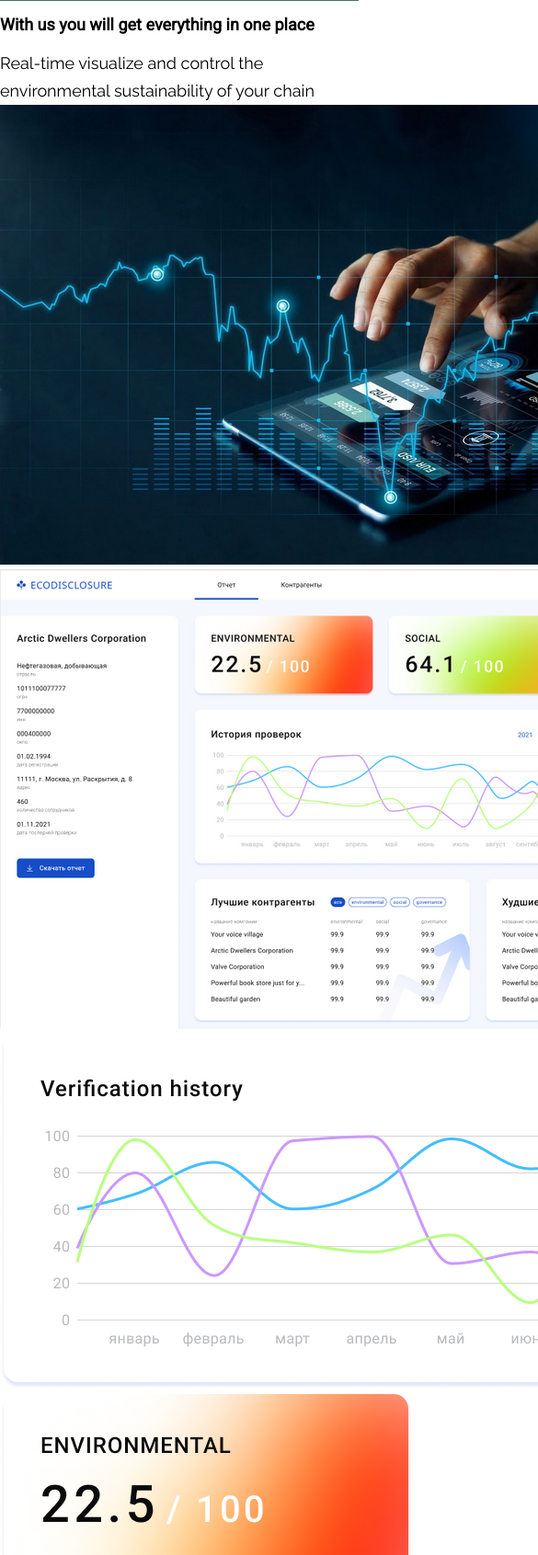
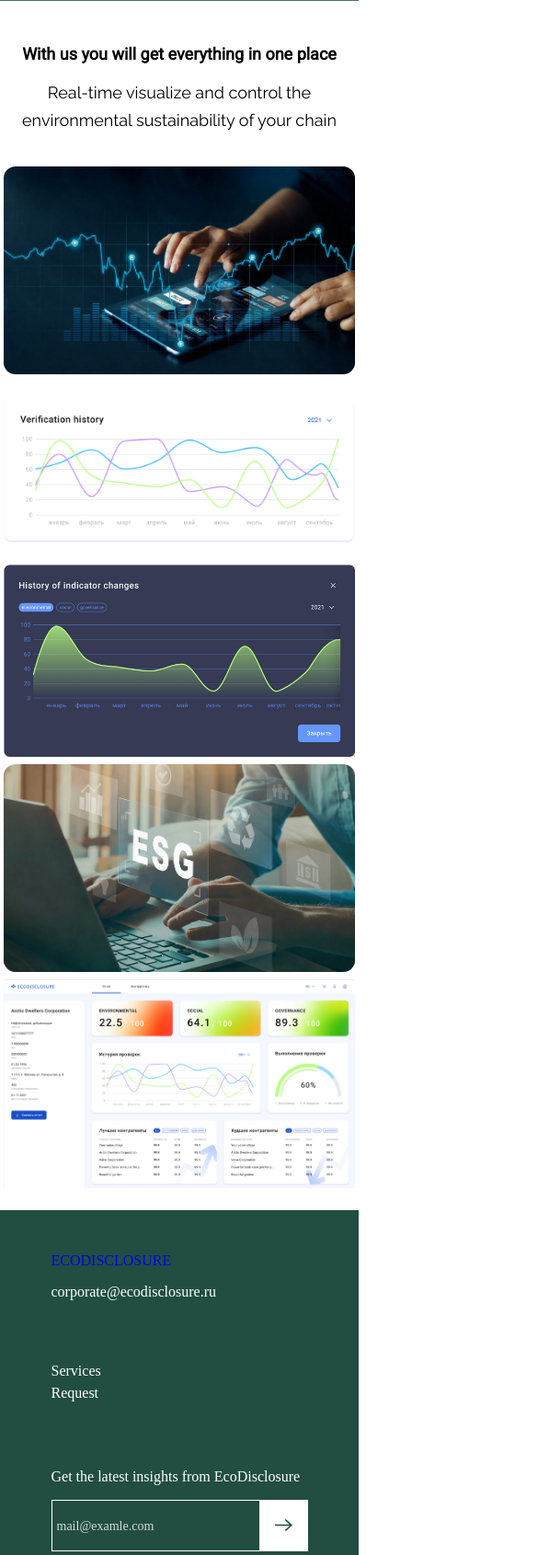
Before and after one commit to IrinaParamonova7980/EcoDisclosure, a plain HTML site: page index.html in a window 390 px wide. Shown: the part 3470-5161 px from the top of the page at 92% size, 585 px wide, since content can reach past the window. Drawn offline with Linux system fonts and the light colour scheme.

Commit message:
Blok 6. Visualization

```diff
--- /dev/null
+++ b/assets/css/visualization.scss
@@ -0,0 +1,93 @@
+$mobile: 375px;
+$tablet: 768px;
+$desktop: 1280px;
+$large-desktop: 1560px;
+
+$light-green: #497557;
+$green: #0c4a34;
+$dark-green: #02291c;
+$text-color-dark: #214e41;
+$text-color-light: #43806c;
+$white: #ffffff;
+
+.visualization {
+  display: flex;
+  flex-direction: column;
+
+  @media (min-width: $tablet) {
+    flex-wrap: wrap;
+  }
+}
+
+.visualization-item-1 {
+  display: flex;
+  flex-direction: column;
+
+  @media (min-width: $tablet) {
+    flex-direction: row;
+  }
+}
+.visualization__title {
+  align-self: center;
+  text-align: center;
+  width: 100%;
+  box-sizing: border-box;
+  padding: 8% 3%;
+
+  @media (min-width: $tablet) {
+    padding: 7% 2%;
+  }
+}
+
+.visualization-item-1__image {
+  width: 100%;
+  box-sizing: border-box;
+  padding: 1%;
+  border-radius: 17px;
+  order: 1;
+
+  @media (min-width: $tablet) {
+    order: 0;
+    padding: 1% 0 1% 1%;
+  }
+}
+
+.visualization-item-2 {
+  display: flex;
+  flex-direction: column;
+  align-items: center;
+
+  @media (min-width: $tablet) {
+    flex-direction: row;
+  }
+}
+.visualization-item-2__image1 {
+  width: 100%;
+  box-sizing: border-box;
+  padding: 5% 1%;
+}
+.visualization-item-2__image2 {
+  width: 100%;
+  box-sizing: border-box;
+  padding: 1%;
+}
+
+.visualization-item-3 {
+  display: flex;
+  flex-direction: column;
+
+  @media (min-width: $tablet) {
+    flex-direction: row;
+  }
+}
+.visualization-item-3__image1 {
+  width: 100%;
+  padding: 1%;
+  box-sizing: border-box;
+  border-radius: 17px;
+}
+.visualization-item-3__image2 {
+  width: 100%;
+  box-sizing: border-box;
+  padding: 1%;
+}
--- a/assets/css/where_data_is_used.scss
+++ b/assets/css/where_data_is_used.scss
@@ -2,9 +2,6 @@ $mobile: 375px;
 $tablet: 768px;
 $desktop: 1280px;
 $large-desktop: 1560px;
-
-$default-font: "Roboto", "Times New Roman", serif;
-$second-font: "Raleway", "Times New Roman", serif;
 
 $light-green: #497557;
 $green: #0c4a34;
--- a/index.html
+++ b/index.html
@@ -15,6 +15,7 @@
     <link href="assets/css/text.css" rel="stylesheet" />
     <link href="assets/css/scanning_alghoritm.css" rel="stylesheet" />
     <link href="assets/css/what_we_do.css" rel="stylesheet" />
+    <link href="assets/css/visualization.css" rel="stylesheet" />
     <link href="assets/css/footer.css" rel="stylesheet" />
     <link href="assets/css/who_is_it_for.css" rel="stylesheet" />
     <link href="assets/css/where_data_is_used.css" rel="stylesheet" />
@@ -98,9 +99,7 @@
     <!-- Blok 5. Where ESG data is used -->
 
     <section class="where-data-is-used">
-      <h2 class="where-data-is-used__title h2">
-        Where ESG data is used
-      </h2>
+      <h2 class="where-data-is-used__title h2">Where ESG data is used</h2>
       <div class="where-data-is-used-block">
         <div class="where-data-is-used__content">
           <div class="card">
@@ -147,25 +146,43 @@
     <!-- Blok 6. Visualization -->
 
     <section class="visualization">
-      <h2 class="h2">With us you will get everything in one place</h2>
-      <div class="text">Real-time visualize and control the environmental sustainability of your chain</div>
-      <div class="">
-        <img class="" src="assets/images/block_visualization/chart1.jpg" alt="Chart"/>
+      <div class="visualization-item-1">
+        <img
+          class="visualization-item-1__image"
+          src="assets/images/block_visualization/chart1.jpg"
+          alt="Chart"
+        />
+        <div class="visualization__title">
+          <h2 class="h2">With us you will get everything in one place</h2>
+          <div class="text">
+            Real-time visualize and control the environmental sustainability of
+            your chain
+          </div>
+        </div>
       </div>
-      <div class="">
-        <img class="" src="assets/images/block_visualization/dashboard1.png" alt="dashboard"/>
+      <div class="visualization-item-2">
+        <img
+          class="visualization-item-2__image1"
+          src="assets/images/block_visualization/chart_light.png"
+          alt="Chart"
+        />
+        <img
+          class="visualization-item-2__image2"
+          src="assets/images/block_visualization/history.png"
+          alt="Environmental"
+        />
       </div>
-      <div class="">
-        <img class="" src="assets/images/block_visualization/chart_light.png" alt="Chart"/>
-      </div>
-      <div class="">
-        <img class="" src="assets/images/block_visualization/environmental.png" alt="Environmental"/>
-      </div>
-      <div class="">
-        <img class="" src="assets/images/block_visualization/social.png" alt="Social"/>
-      </div>
-      <div class="">
-        <img class="" src="assets/images/block_visualization/esg1.png" alt="ESG"/>
+      <div class="visualization-item-3">
+        <img
+          class="visualization-item-3__image1"
+          src="assets/images/block_visualization/esg1.png"
+          alt="ESG"
+        />
+        <img
+          class="visualization-item-3__image2"
+          src="assets/images/block_visualization/dashboard1.png"
+          alt="dashboard"
+        />
       </div>
     </section>
 
@@ -173,24 +190,35 @@
     <footer class="footer main-text_white">
       <div class="footer-information">
         <div class="footer-information-logo">
-          <a class="footer-information-logo__link link" href="index.html">ECODISCLOSURE</a>
-          <p class="footer-information-logo__email">corporate@ecodisclosure.ru</p>
+          <a class="footer-information-logo__link link" href="index.html"
+            >ECODISCLOSURE</a
+          >
+
+          <p class="footer-information-logo__email">
+            corporate@ecodisclosure.ru
+          </p>
         </div>
         <div class="footer-information-list">
           <a class="footer-information-list__link link">Services</a>
           <a class="footer-information-list__link link">Request</a>
         </div>
         <div class="footer-information-social-media">
-          <p class="footer-information-social-media__text">Get the latest insights from EcoDisclosure</p>
+          <p class="footer-information-social-media__text">
+            Get the latest insights from EcoDisclosure
+          </p>
 
-            <form class="footer-information-social-media__subscription">
-              <input type="text" placeholder="mail@examle.com">
-              <div class="arow-container link"><img src="assets/images/footer_arrow.svg" alt="arrow"></img></div>
-            </form>
-          <a class="footer-information-social-media__in link"><img src="assets/images/linkedin.svg" alt="LinkedIn"></a>
+          <form class="footer-information-social-media__subscription">
+            <input type="text" placeholder="mail@examle.com" />
+            <div class="arow-container link">
+              <img src="assets/images/footer_arrow.svg" alt="arrow" />
+            </div>
+          </form>
+          <a class="footer-information-social-media__in link">
+            <img src="assets/images/linkedin.svg" alt="LinkedIn" />
+          </a>
         </div>
       </div>
-      <hr class="footer__line">
+      <hr class="footer__line" />
       <div class="footer-rights">&copy; all rights reserved</div>
     </footer>
   </body>
```
Also changed, not shown: services.html (+34 -26 lines), assets/css/visualization.css (added), assets/images/block_visualization/chart.png (deleted), assets/images/block_visualization/environmental.png (deleted), assets/images/block_visualization/history.png (added), assets/images/block_visualization/social.png (deleted), 2 other files.
